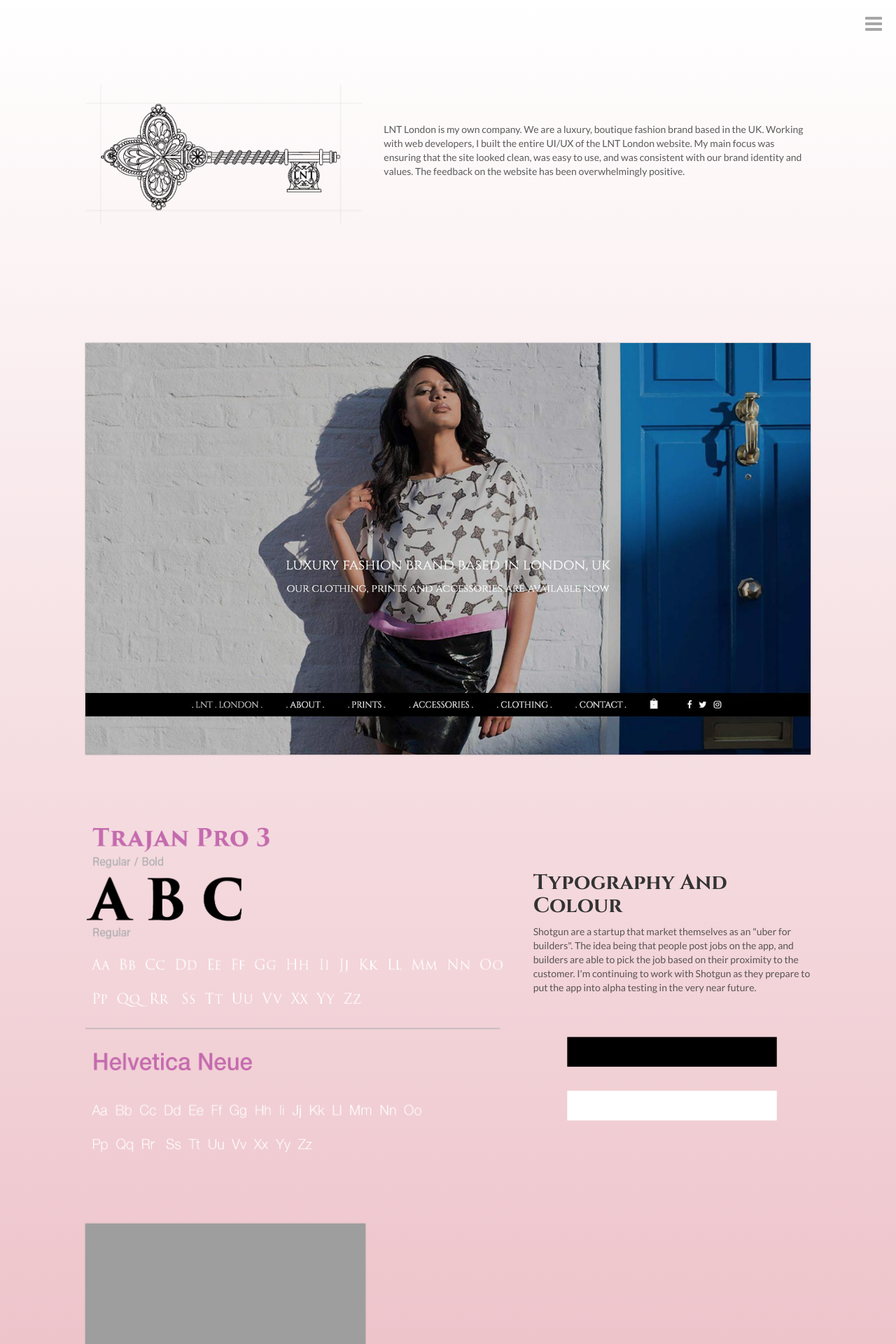
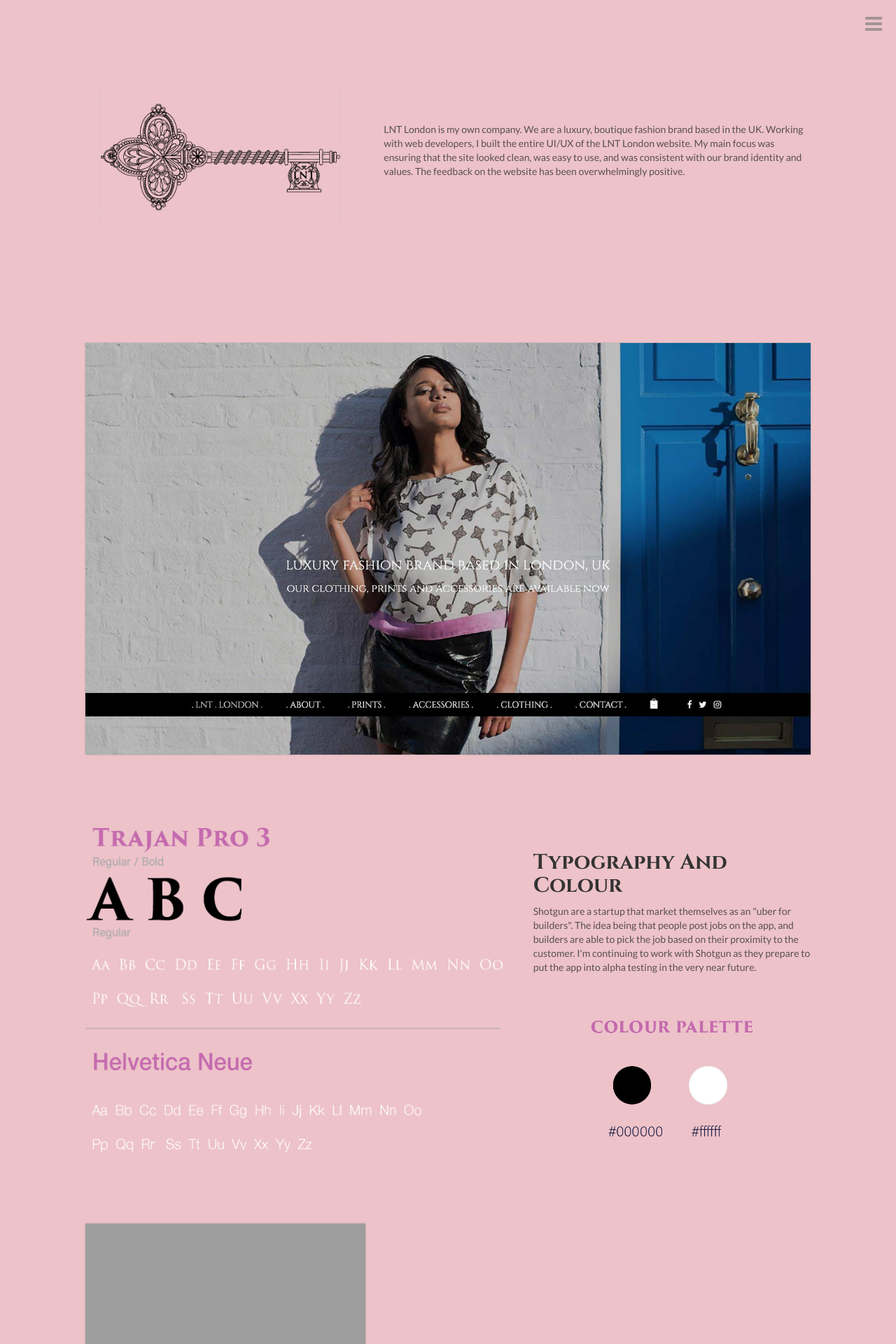
Before and after one commit to olu1987/leshia_thomas_new, a PHP site: page /lnt.php in a window 1280 px wide. Shown: the top 1920 px of the page at 70% size. Run offline with PHP 8.4, Linux system fonts and the light colour scheme; grey boxes are pictures that could not be loaded.

Commit message:
lnt fixes

```diff
--- a/build/css/application-1.0.css
+++ b/build/css/application-1.0.css
@@ -450,11 +450,7 @@
   color: #fff; }
 
 .lnt-bg {
-  background: white;
-  background: -moz-linear-gradient(180deg, white 0%, #edc2c9 34%, #edc2c9 100%);
-  background: -webkit-linear-gradient(180deg, white 0%, #edc2c9 34%, #edc2c9 100%);
-  background: linear-gradient(180deg, white 0%, #edc2c9 34%, #edc2c9 100%);
-  filter: progid:DXImageTransform.Microsoft.gradient(startColorstr="#ffffff",endColorstr="#edc2c9",GradientType=1); }
+  background: #edc2c9; }
 
 .lnt-bg .loader-container {
   background: #edc2c9; }
--- a/lnt.php
+++ b/lnt.php
@@ -35,7 +35,7 @@
             the job based on their proximity to the customer. I'm continuing to work with Shotgun
             as they prepare to put the app into alpha testing in the very near future.
             </p>
-            <div class="col-md-10 col-md-offset-1 pt-50">
+            <div class="col-xs-8 col-xs-offset-2 pt-50">
             <img class="img-responsive" src="img/lnt-color-palette.png" />
             </div>
         </div>
@@ -63,13 +63,13 @@
       <div class="row feature-row">
         <div class="col-md-10 col-md-offset-1">
            <div class="row">
-             <div class="col-md-4">
+             <div class="col-md-4 col-sm-4 col-xs-6">
                <img class="img-responsive screenshot" src="img/lnt-mobile-one.jpg" />
              </div>
-             <div class="col-md-4">
+             <div class="col-md-4 col-sm-4 col-xs-6">
                <img class="img-responsive screenshot" src="img/lnt-mobile-two.jpg" />
              </div>
-             <div class="col-md-4">
+             <div class="col-md-4 col-sm-4 col-xs-6">
                <img class="img-responsive screenshot" src="img/lnt-mobile-three.jpg" />
              </div>
            </div>
--- a/sass/layout/_page.scss
+++ b/sass/layout/_page.scss
@@ -176,7 +176,8 @@
 }
 
 .lnt-bg {
- @include lntGradient();
+//  @include lntGradient();
+  background: #edc2c9;
 }
 
 .lnt-bg .loader-container {
--- a/tiles/ocado.php
+++ b/tiles/ocado.php
@@ -5,7 +5,7 @@
         <?php include 'partials/previous-next.php' ?>
             Ocado<br>
             <small>
-                Interview Process Project
+                Valentines Day Campaign
             </small>
         </h3>
 
```
Also changed, not shown: index.php (+6 -6 lines), img/lnt-color-palette.png, img/lnt-mobile-three.jpg, img/lnt-mobile-two.jpg, 1 other file.
